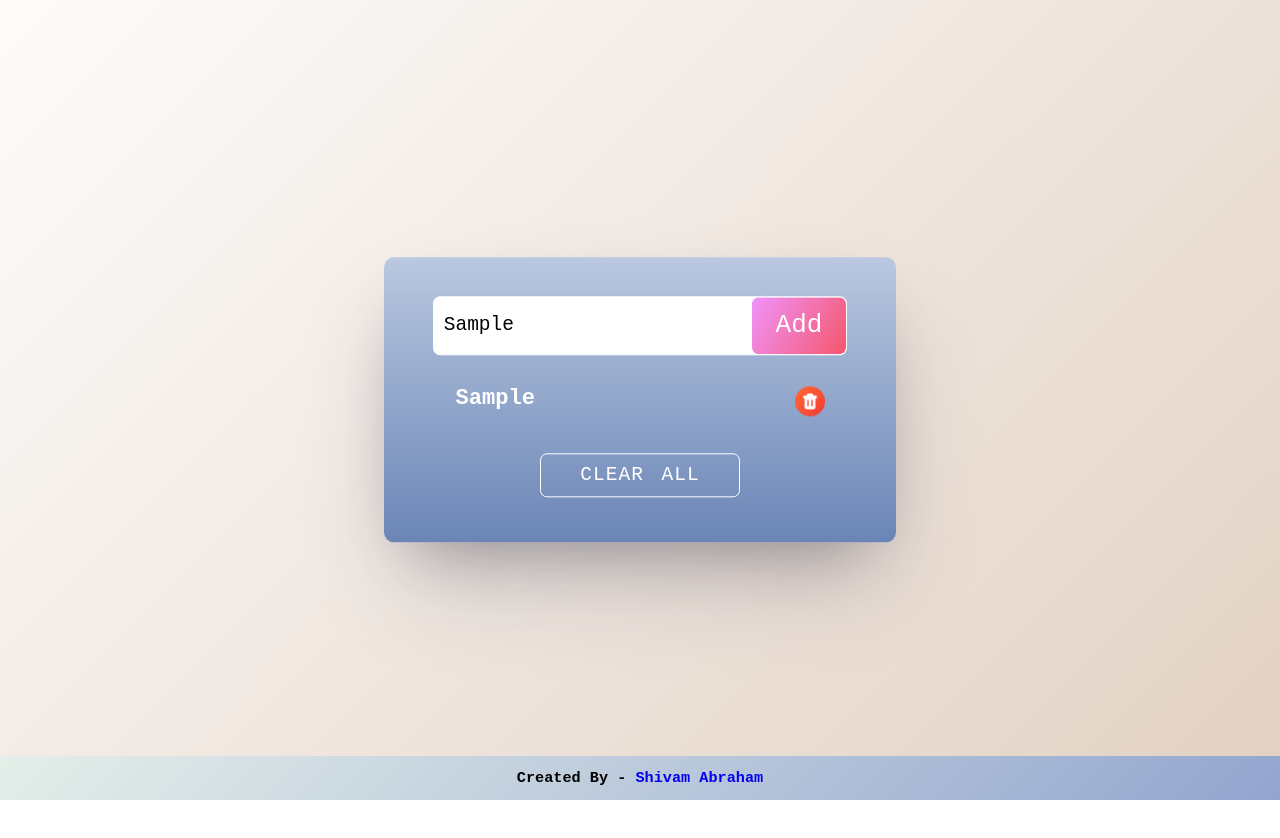
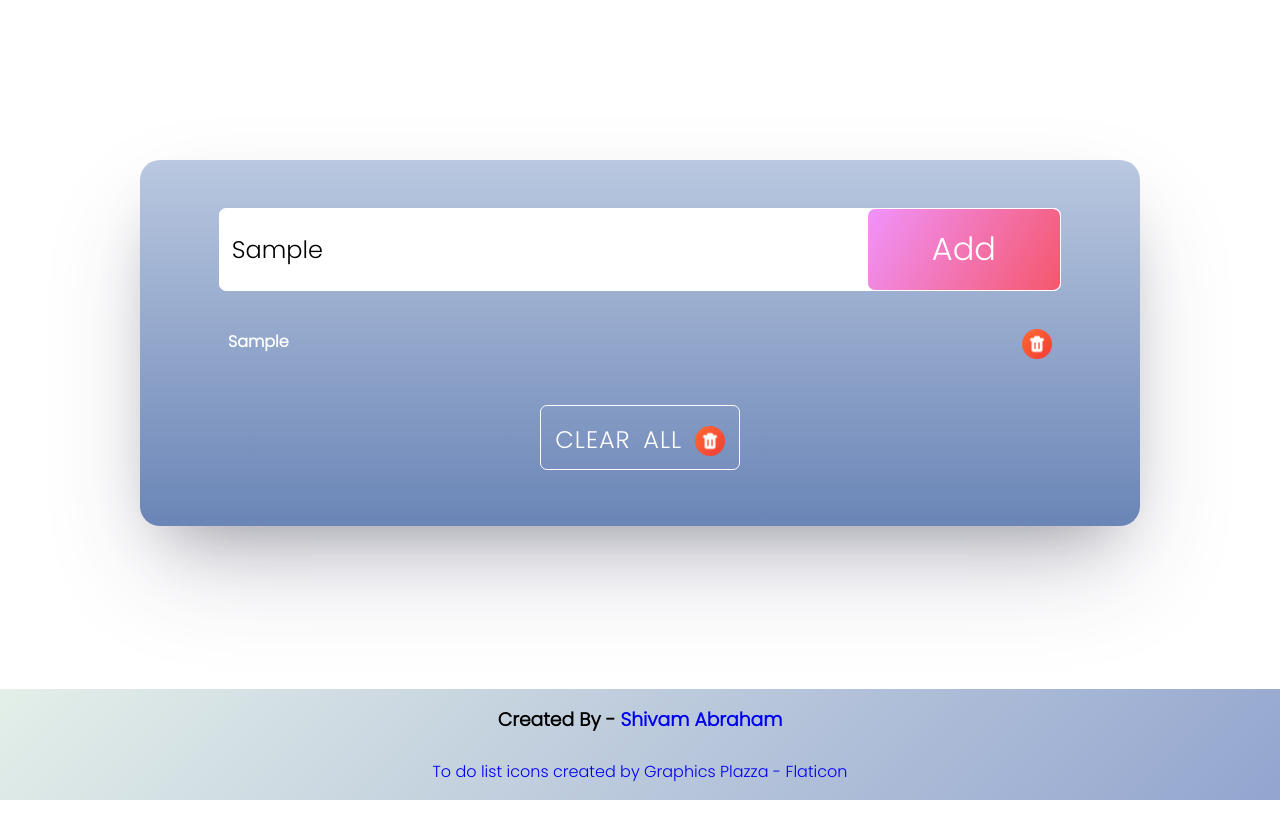
Before and after one commit to Mr-Abraham/todo, a plain HTML site: page index.html in a window 1280 px wide. Both pictures are taken after typing "Sample" into the empty fields and a click on the button "Add". Before the commit the page ends 800 px from the top, so only its background shows below. Drawn offline with Linux system fonts and the light colour scheme.

Commit message:
final commit, added the link for credit and added the logo and done some SEO

```diff
--- a/index.html
+++ b/index.html
@@ -4,8 +4,13 @@
 <head>
     <meta charset="UTF-8">
     <meta name="viewport" content="width=device-width, initial-scale=1.0">
-    <title>TaskList App</title>
+    <meta name="description"
+        content="A todo app by Shivam Abraham, Where you can list your task according to your schedule without even sign up.">
+    <meta name="keywords"
+        content="Shivam, Abraham, Shivam Abraham, Mr Abraham, Shivam Abraham Developer, Todo App, Javascript">
+    <title>Todo App</title>
     <link rel="stylesheet" href="./style.css">
+    <link rel="shortcut icon" href="./images/todo.png" type="image/x-icon">
 </head>
 
 <body>
@@ -14,7 +19,7 @@
             <input type="text" id="ipt">
             <button id="btn">Add</button>
         </form>
-        <div class="container">
+        <div class="container" data-id="6904">
             <!-- <div class="box">
                 <h2>Apple</h2>
                 <img class="deleteImage" src="./images/trash.png" alt="Delete Icon">
@@ -24,11 +29,14 @@
                 <img class="deleteImage" src="./images/trash.png" alt="Delete Icon">
             </div> -->
         </div>
-        <button id="clear">Clear All</button>
+        <button id="clear">Clear All <img src="./images/trash.png" width="30px" alt="Clear all Image"></button>
     </div>
     <footer>
         <h3>Created By - <a href="https://www.frontendmentor.io/profile/Mr-Abraham" target="_blank">Shivam Abraham</a>
         </h3>
+        <br>
+        <p> <a href="https://www.flaticon.com/free-icons/to-do-list" title="to do list icons">To do list icons
+                created by Graphics Plazza - Flaticon</a></p>
     </footer>
     <script src="./app.js"></script>
 </body>
--- a/style.css
+++ b/style.css
@@ -1,28 +1,32 @@
+@import url("https://fonts.googleapis.com/css2?family=Poppins:wght@300&display=swap");
+
 * {
   margin: 0;
   padding: 0;
   box-sizing: border-box;
-  font-family: monospace;
+  font-family: "Poppins", sans-serif;
 }
 img {
   max-width: 100%;
 }
 body {
   height: 100vh;
-  background-image: linear-gradient(135deg, #fdfcfb 0%, #e2d1c3 100%);
+  /* background-image: linear-gradient(135deg, #fdfcfb 0%, #e2d1c3 100%); */
 }
 .main-container {
   overflow: hidden;
   padding: 0.51em;
-  position: absolute;
-  top: 50%;
-  left: 50%;
-  transform: translate(-50%, -50%);
-  border-radius: 10px;
+  /* position: fixed; */
+  /* top: 50%; */
+  /* left: 50%; */
+  /* transform: translate(-50%, -50%); */
+  border-radius: 20px;
   width: 340px;
   background-image: linear-gradient(to top, #6a85b6 0%, #bac8e0 100%);
   box-shadow: rgba(50, 50, 93, 0.25) 0px 50px 100px -20px,
     rgba(0, 0, 0, 0.3) 0px 30px 60px -30px;
+  margin: 10em auto;
+  transition: all 0.5s ease;
 }
 
 .main-container form {
@@ -61,6 +65,7 @@ body {
   max-height: 350px;
   overflow: auto;
   padding: 0 0.8em;
+  transition: all 0.5s ease;
 }
 
 .deleteImage {
@@ -79,7 +84,6 @@ body {
 
 .box h2 {
   color: #fff;
-  font-family: monospace;
   font-size: 1em;
   text-transform: capitalize;
 }
@@ -102,6 +106,9 @@ body {
   word-spacing: 5px;
   cursor: pointer;
 }
+#clear img {
+  transform: translateY(8px);
+}
 
 footer {
   position: fixed;
@@ -118,13 +125,10 @@ footer a {
 }
 
 @media (min-width: 650px) {
-  * {
-    font-family: monospace;
-  }
   .main-container {
-    width: 40vw;
+    width: 80%;
     padding: 2em;
-    border-radius: 10px;
+    border-radius: 20px;
   }
   .container {
     padding: 0 3em;
@@ -150,3 +154,16 @@ footer a {
     padding: 0.5em 0;
   }
 }
+
+@media (min-width: 850px) {
+  .main-container {
+    width: 1000px;
+  }
+
+  .box {
+    margin: 0;
+  }
+  .box h2 {
+    font-size: 1em;
+  }
+}
```
